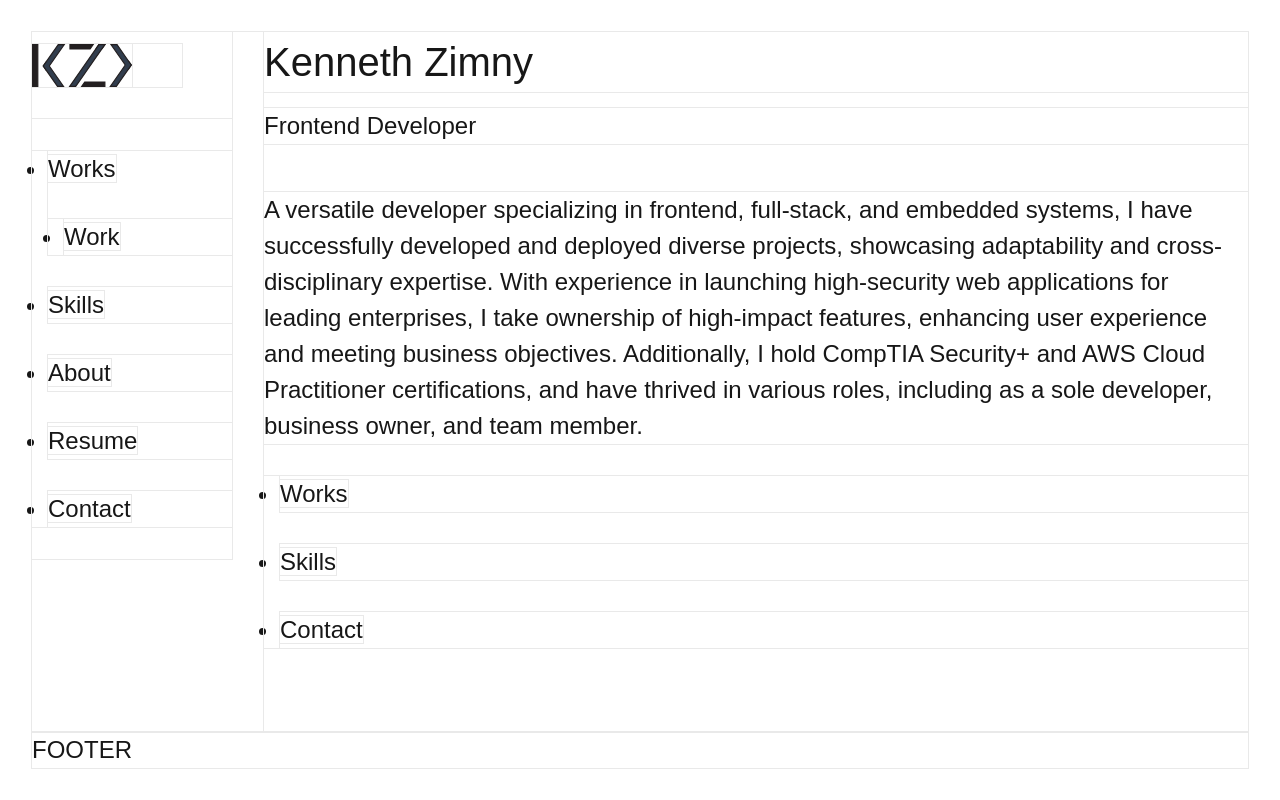
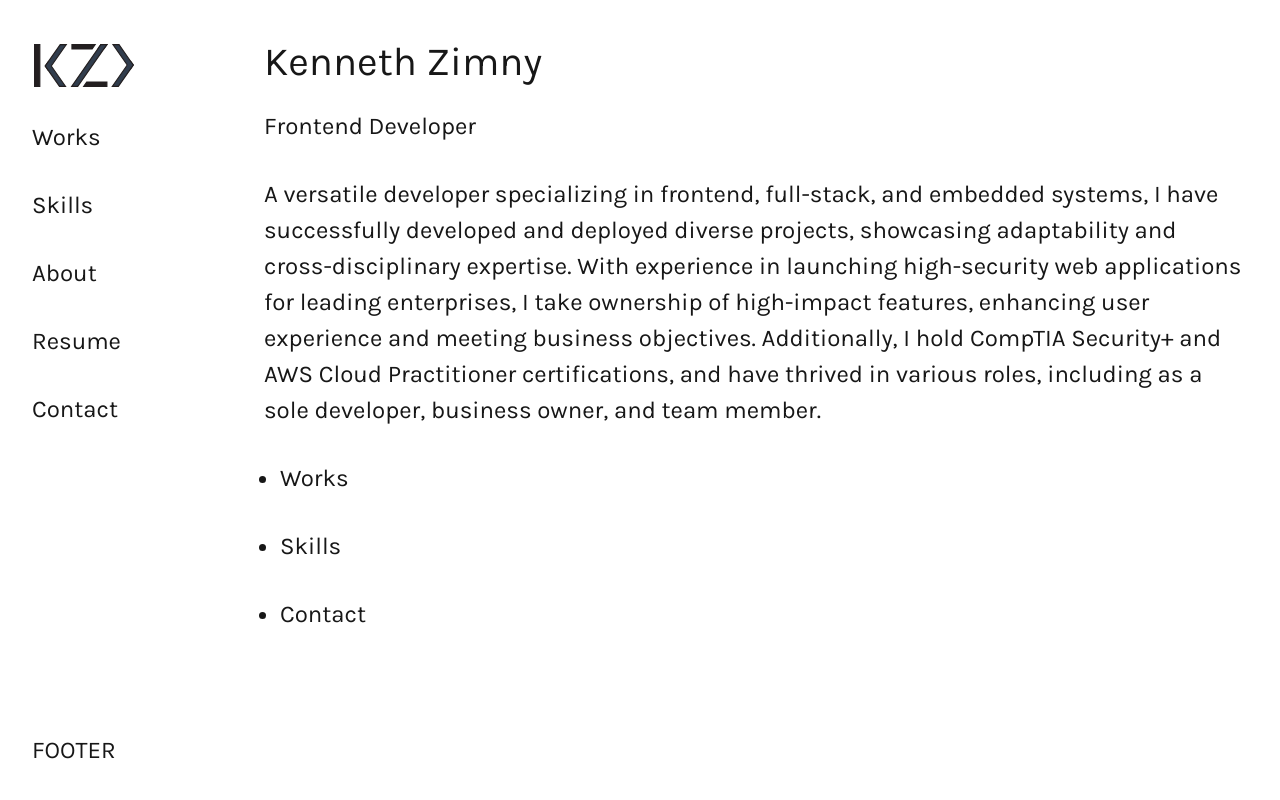
Before and after one commit to K-Zimny/portfolio4, a Next.js app: page / in a window 1280 px wide. Built offline with nearby package versions, Linux system fonts and the light colour scheme.

Commit message:
Updates font, spacing, corrects var name, structure

```diff
--- a/src/app/globals.css
+++ b/src/app/globals.css
@@ -12,7 +12,7 @@
 
   --body_flex-direction: row;
   --body_gap: var(--space_md);
-  --body_position: sticky;
+  --body_banner-nav-position: sticky;
 
   --nav_toggle-display: none;
   --nav_nav-open-display: block;
@@ -25,7 +25,11 @@
   :root {
     --base_font: 20px;
 
-    --body_position: sticky;
+    --space_sm: 0.85rem;
+    --space_md: 1.5rem;
+    --space_lg: 2.5rem;
+
+    --body_banner-nav-position: sticky;
 
     --nav_toggle-display: none;
     --nav_nav-open-display: block;
@@ -39,9 +43,13 @@
   :root {
     --base_font: 18px;
 
+    --space_sm: 0.75rem;
+    --space_md: 1.25rem;
+    --space_lg: 2rem;
+
     --body_flex-direction: column;
     --body_gap: 0px;
-    --body_position: block;
+    --body_banner-nav-position: block;
 
     --nav_toggle-display: block;
     --nav_nav-open-display: block;
@@ -54,8 +62,8 @@
 @theme inline {
   --color-background: var(--background);
   --color-foreground: var(--foreground);
-  --font-sans: var(--font-geist-sans);
-  --font-mono: var(--font-geist-mono);
+  --font-sans: var(--font-karla);
+  --font-mono: var(--font-karla);
 }
 
 @media (prefers-color-scheme: dark) {
@@ -68,7 +76,7 @@
 body {
   background: var(--background);
   color: var(--foreground);
-  font-family: Arial, Helvetica, sans-serif;
+  font-family: var(--font-karla);
   font-size: var(--base_font);
   height: 100dvh;
   display: flex;
@@ -76,14 +84,14 @@ body {
   padding: var(--space_md);
 
   * {
-    outline: 1px solid rgb(233, 233, 233);
+    /* outline: 1px solid rgb(233, 233, 233); */
   }
 }
 
 /* Headings */
 
 header {
-  margin-bottom: var(--space_lg);
+  margin-bottom: var(--space_md);
 
   h1 + p {
     margin-top: var(--space_sm);
--- a/src/app/layout.js
+++ b/src/app/layout.js
@@ -1,15 +1,10 @@
-import { Geist, Geist_Mono } from "next/font/google";
+import { Karla } from "next/font/google";
 import "./globals.css";
 
 import Body from "@/components/body/Body";
 
-const geistSans = Geist({
-  variable: "--font-geist-sans",
-  subsets: ["latin"],
-});
-
-const geistMono = Geist_Mono({
-  variable: "--font-geist-mono",
+const karla = Karla({
+  variable: "--font-karla",
   subsets: ["latin"],
 });
 
@@ -21,9 +16,7 @@ export const metadata = {
 export default function RootLayout({ children }) {
   return (
     <html lang="en">
-      <body
-        className={`${geistSans.variable} ${geistMono.variable} antialiased`}
-      >
+      <body className={`${karla.variable} antialiased`}>
         <Body>{children}</Body>
 
         <footer>FOOTER</footer>
--- a/src/components/body/banner/banner.module.css
+++ b/src/components/body/banner/banner.module.css
@@ -1,4 +1,5 @@
 #banner {
   margin-top: 0.75rem;
   margin-bottom: var(--space_md);
+  margin-left: 0.15rem;
 }
--- a/src/components/body/body.module.css
+++ b/src/components/body/body.module.css
@@ -18,7 +18,7 @@
   grid-template-columns: 3fr 1fr;
 
   height: min-content;
-  position: var(--body_position);
+  position: var(--body_banner-nav-position);
   top: var(--space_md);
 
   & nav {
--- a/src/components/body/navigation/Navigation.jsx
+++ b/src/components/body/navigation/Navigation.jsx
@@ -4,16 +4,39 @@ import { useState } from "react";
 import style from "@/components/body/navigation/navigation.module.css";
 import Link from "next/link";
 
+const siteLinks = [
+  {
+    title: "Works",
+    href: "/works",
+  },
+  {
+    title: "Skills",
+    href: "/skills",
+  },
+  {
+    title: "About",
+    href: "/about",
+  },
+  {
+    title: "Resume",
+    href: "/resume",
+  },
+  {
+    title: "Contact",
+    href: "/contact",
+  },
+];
+
 export default function Navigation() {
   const [navIsOpen, setNavIsOpen] = useState(false);
 
-  function handleNavOpen() {
+  function handleNavToggle() {
     setNavIsOpen((prev) => !prev);
   }
 
   return (
     <>
-      <button className={style["nav-toggle"]} onClick={handleNavOpen}>
+      <button className={style["nav-toggle"]} onClick={handleNavToggle}>
         {navIsOpen ? "X" : "="}
       </button>
       <nav
@@ -21,26 +44,15 @@ export default function Navigation() {
         className={navIsOpen ? style["nav-open"] : style["nav-closed"]}
       >
         <ul>
-          <li>
-            <Link href="/works">Works</Link>
-            <ul>
-              <li>
-                <Link href="/works/work">Work</Link>
+          {siteLinks.map((link) => {
+            return (
+              <li key={link.title}>
+                <Link onClick={handleNavToggle} href={link.href}>
+                  {link.title}
+                </Link>
               </li>
-            </ul>
-          </li>
-          <li>
-            <Link href="/skills">Skills</Link>
-          </li>
-          <li>
-            <Link href="/about">About</Link>
-          </li>
-          <li>
-            <Link href="/resume">Resume</Link>
-          </li>
-          <li>
-            <Link href="/contact">Contact</Link>
-          </li>
+            );
+          })}
         </ul>
       </nav>
     </>
--- a/src/components/body/navigation/navigation.module.css
+++ b/src/components/body/navigation/navigation.module.css
@@ -1,3 +1,14 @@
+nav#nav {
+  & li {
+    list-style: none;
+    margin-left: 0;
+
+    &:first-child {
+      margin-top: 0;
+    }
+  }
+}
+
 button.nav-toggle {
   display: var(--nav_toggle-display);
 }
```
